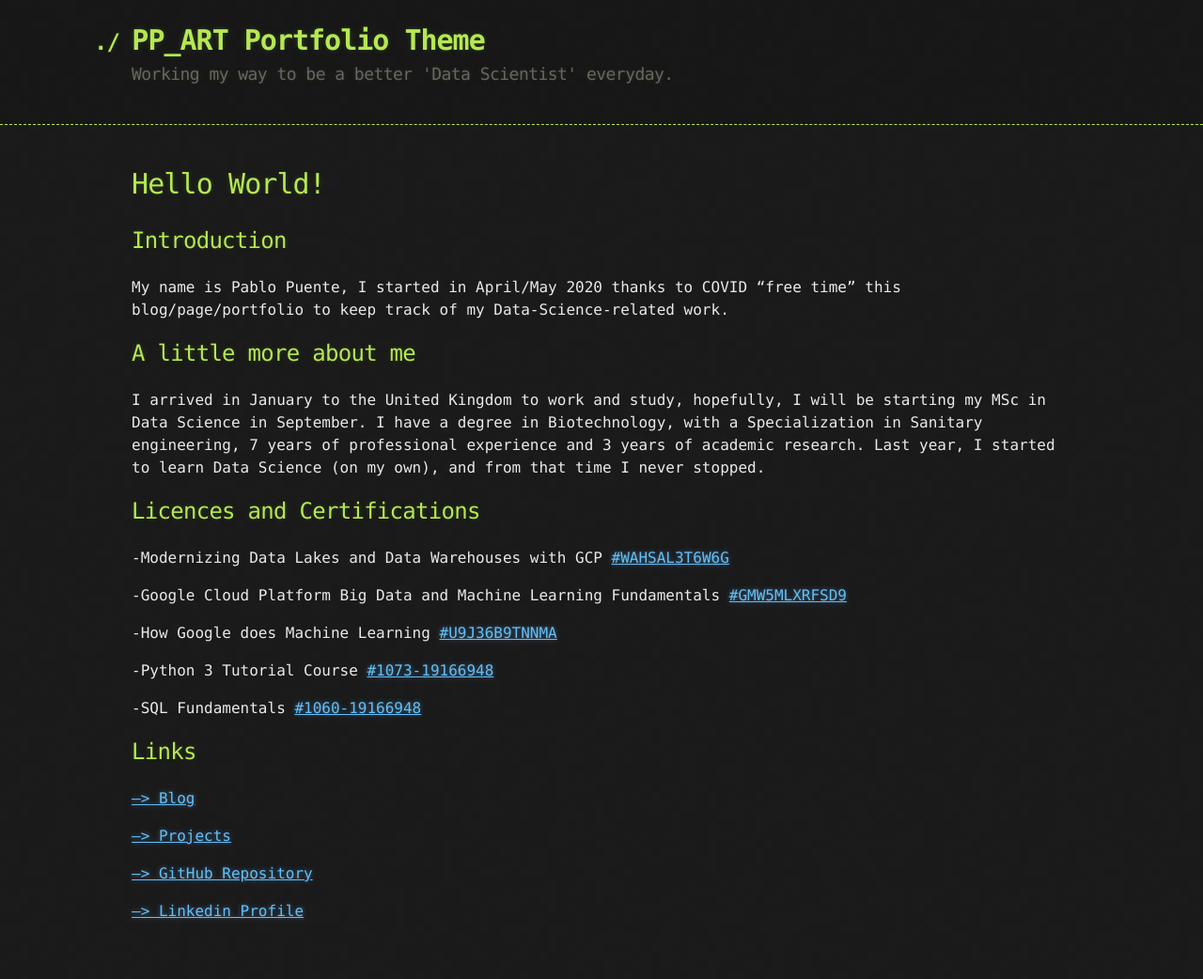
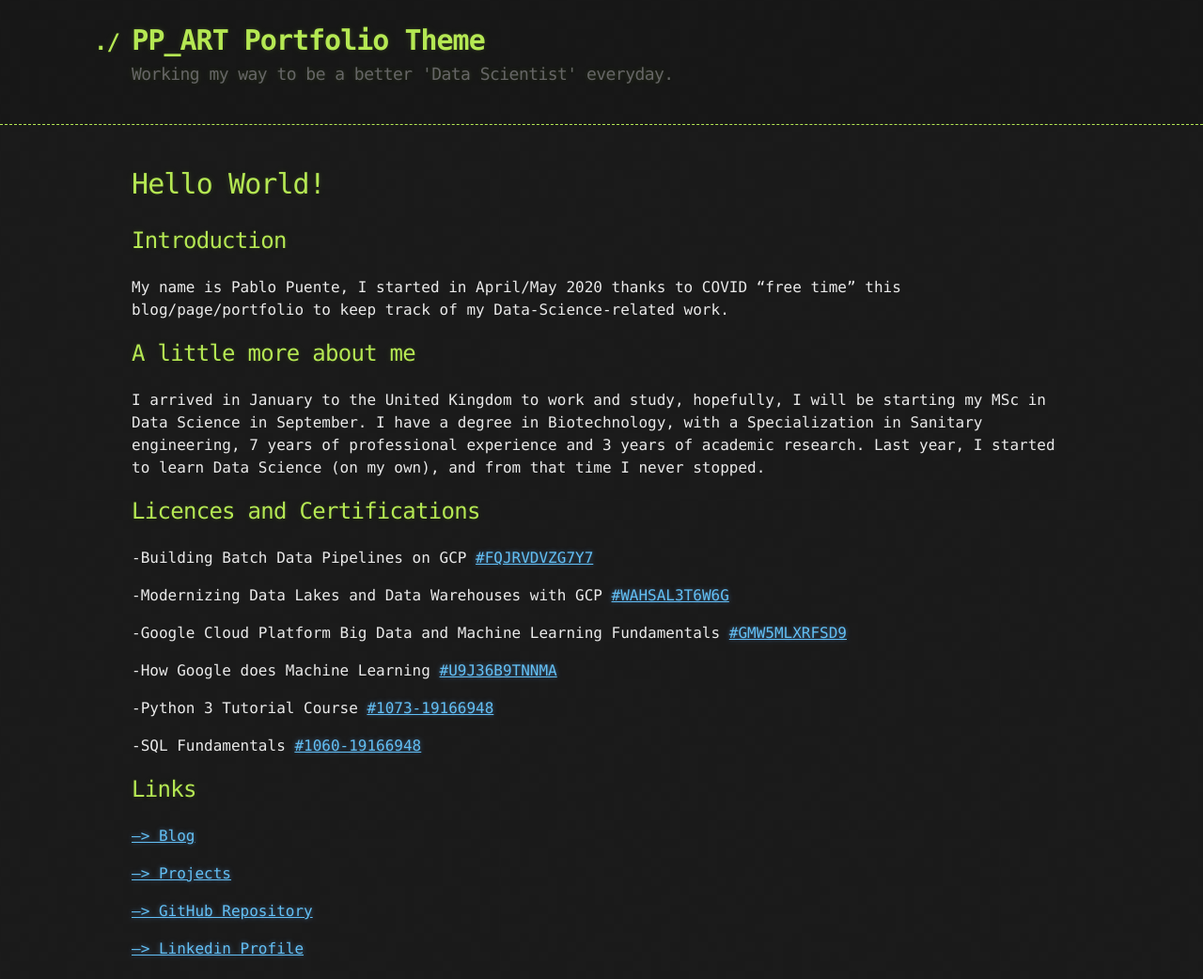
Before and after one commit to PaulB86UK/PP_ART, a Jekyll site: the page built from docs/index.md, in a window 1280 px wide. Shown: the whole page at 94% size. Built offline with Jekyll 4.4.1, drawn with Linux system fonts in a browser that asks for light colours; our own code applies the rules of GitHub Pages for plain Markdown files; before the commit the page ends 1002 px from its top, so only the background shows below that.

Commit message:
Update index.md
Un certificadito mas

```diff
--- a/docs/index.md
+++ b/docs/index.md
@@ -7,6 +7,8 @@ My name is Pablo Puente, I started in April/May 2020 thanks to COVID "free time"
 I arrived in January to the United Kingdom to work and study, hopefully, I will be starting my MSc in Data Science in September. I have a degree in Biotechnology, with a Specialization in Sanitary engineering, 7 years of professional experience and 3 years of academic research. Last year, I started to learn Data Science (on my own), and from that time I never stopped.
 
 ## Licences and Certifications
+-Building Batch Data Pipelines on GCP [#FQJRVDVZG7Y7](https://www.coursera.org/account/accomplishments/certificate/FQJRVDVZG7Y7)
+
 -Modernizing Data Lakes and Data Warehouses with GCP [#WAHSAL3T6W6G](https://www.coursera.org/account/accomplishments/certificate/WAHSAL3T6W6G)
 
 -Google Cloud Platform Big Data and Machine Learning Fundamentals [#GMW5MLXRFSD9](https://www.coursera.org/account/accomplishments/certificate/GMW5MLXRFSD9)
```
